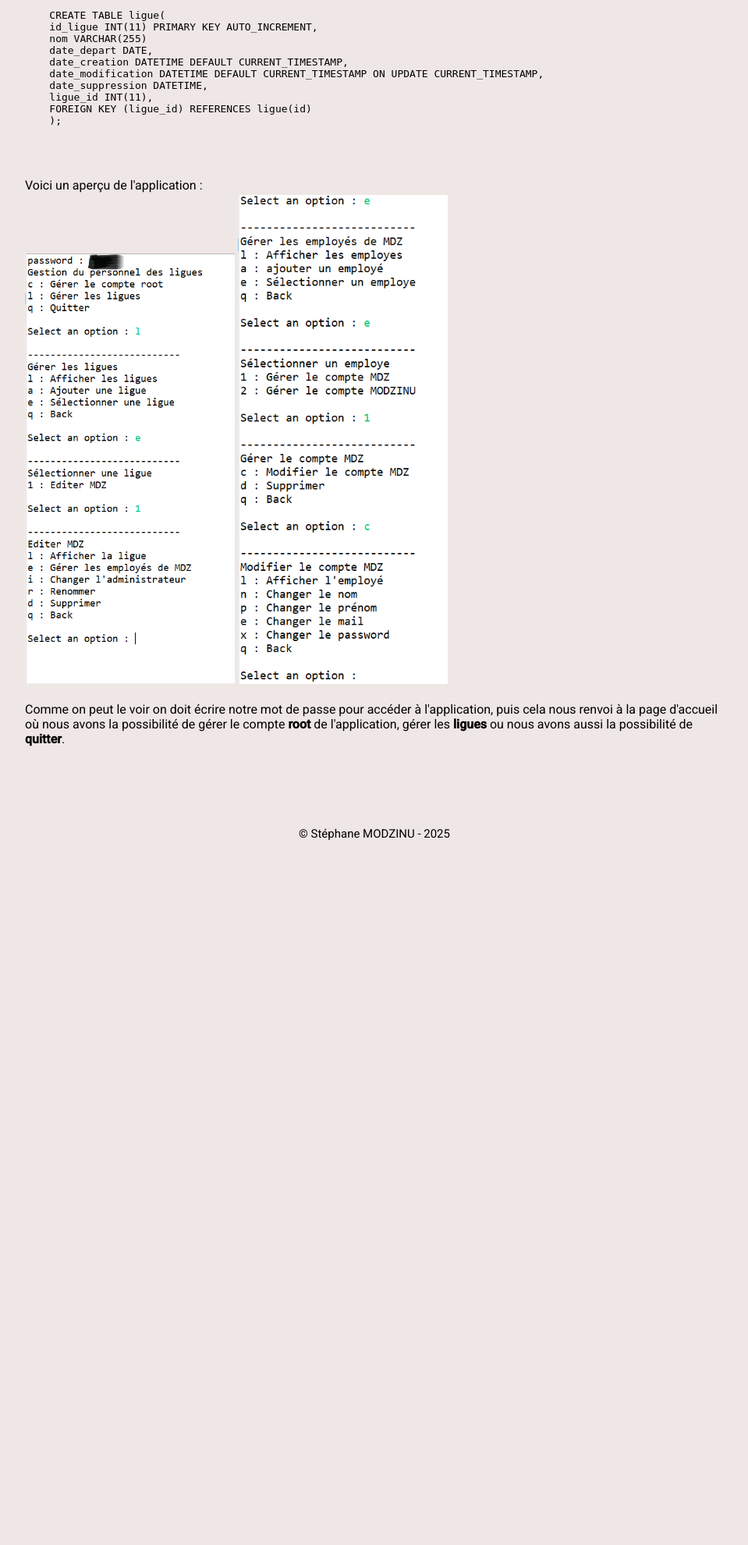
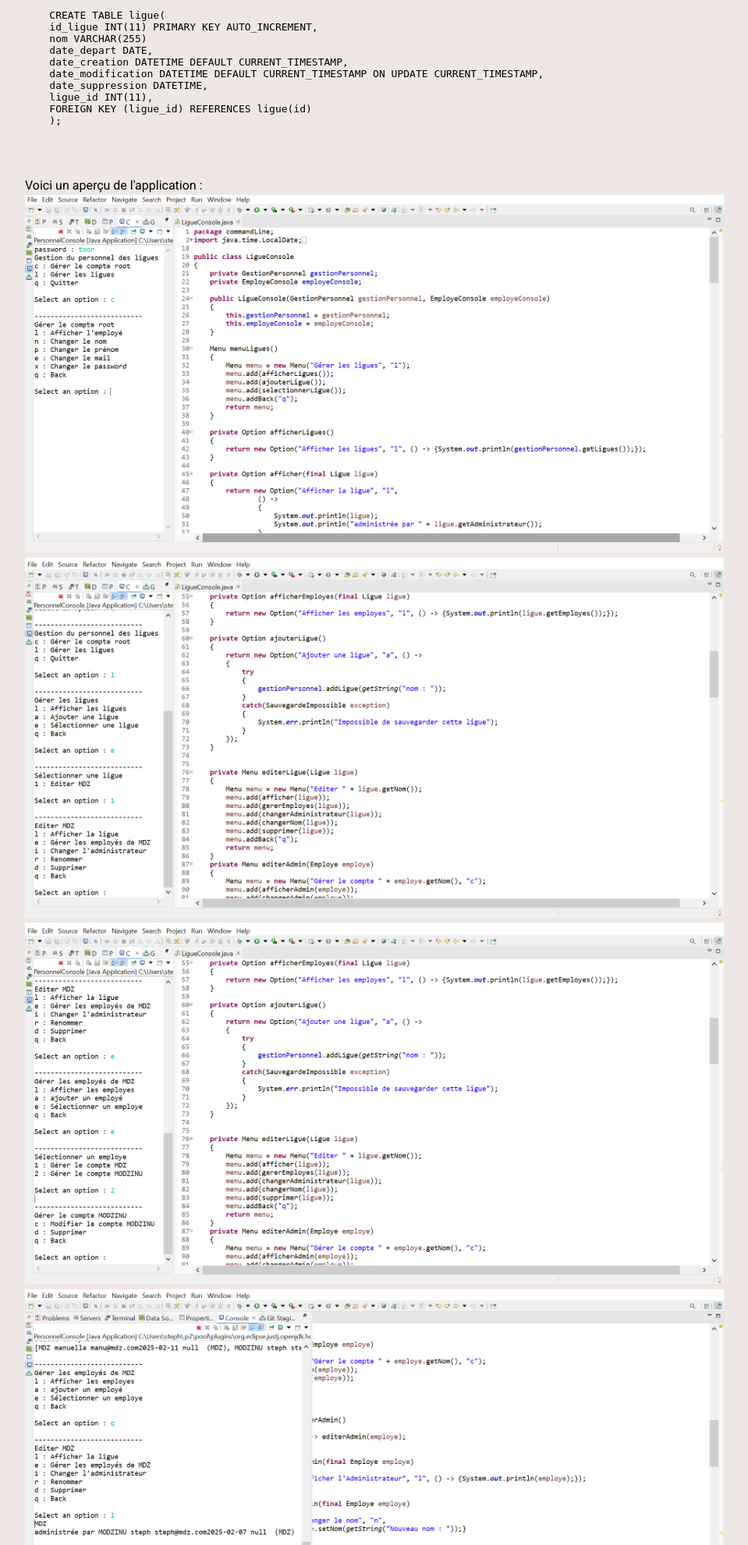
Before and after one commit to Stephanemdz/portfolio_mdz, a PHP site: page /projet_java_app.html in a window 1280 px wide. Shown: the part 1887-3868 px from the top of the page at 78% size, without its empty margins (160-1119 px from the left). Before the commit the page ends 2964 px from the top, so only its background shows below. Run offline with PHP 8.4, Linux system fonts and the light colour scheme.

Commit message:
add capture & modified project page

```diff
--- a/CSS/style.css
+++ b/CSS/style.css
@@ -123,7 +123,7 @@ footer p {
   width: 100%;
 }
 .imgapp img{
-  width: 30%;
+  width: 100%;
 }
 
 
--- a/projet_java_app.html
+++ b/projet_java_app.html
@@ -103,6 +103,8 @@
             <p>Voici un aperçu de l'application : <br>
               <img src="asset/1.png" alt="img1">
               <img src="asset/2.png" alt="img2">
+              <img src="asset/3.png" alt="img3">
+              <img src="asset/4.png" alt="img4">
             </div>
             Comme on peut le voir on doit écrire notre mot de passe pour accéder à l'application, puis cela nous renvoi à la page d'accueil où nous avons la possibilité de gérer le compte <strong>root</strong> de l'application, gérer les <strong>ligues</strong>
             ou nous avons aussi la possibilité de <strong>quitter</strong>.
```
Also changed, not shown: asset/1.png, asset/2.png, asset/3.png (added), asset/4.png (added).
